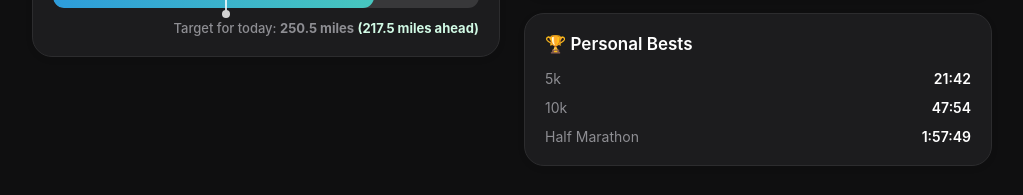
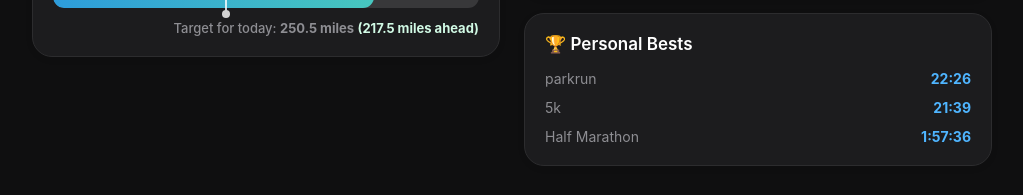
Before and after one commit to tdembows/runstats.io, a React (Vite) app: page / in a window 1280 px wide. Shown: the part 494-689 px from the top of the page, without its empty margins (128-1151 px from the left). Built offline with nearby package versions, Linux system fonts and the light colour scheme.

Commit message:
Refactor records to allow for links

```diff
--- a/src/App.jsx
+++ b/src/App.jsx
@@ -152,9 +152,9 @@ export default function TrainingDashboard({
 }) {
   const metrics = useMemo(() => getPacingMetrics(currentDate), [currentDate]);
 
-  // Transform records dynamic dictionary data for standard SummaryCard re-use
+  // Transform records array data for standard SummaryCard re-use
   const personalBestsDetails = useMemo(() =>
-    Object.entries(records).map(([label, value]) => ({ label, value })),
+    records.map((record) => ({ label: record.distance, value: record.time, url: record.link })),
     [records]
   );
 
--- a/src/data/records.json
+++ b/src/data/records.json
@@ -1,5 +1,17 @@
-{
-  "5k": "21:42",
-  "10k": "47:54",
-  "Half Marathon": "1:57:49"
-}
+[
+  {
+    "distance": "parkrun",
+    "time": "22:26",
+    "link": "https://www.parkrun.us/veteranspark/results/83/"
+  },
+  {
+    "distance": "5k",
+    "time": "21:39",
+    "link": "https://results.nyrr.org/runner/27690/result/23VGRD"
+  },
+  {
+    "distance": "Half Marathon",
+    "time": "1:57:36",
+    "link": "https://results.nyrr.org/runner/131380/result/23VNYCH"
+  }
+]
```
